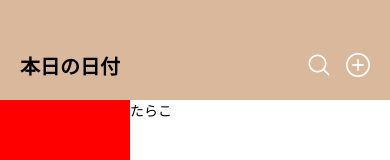
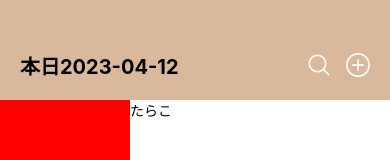
Before and after one commit to ken0426/eatLimit-app2.0, a React Native app: screen /homeScreen in a window 390 px wide. Shown: the top 160 px of the page. Built offline with nearby package versions, Linux system fonts and the light colour scheme.

Commit message:
[fix] 動的に日付が変更されるように実装

```diff
--- a/src/components/HomeScreen.tsx
+++ b/src/components/HomeScreen.tsx
@@ -60,7 +60,9 @@ const HomeScreen = ({ navigation }: Props) => {
         }}
       >
         <View>
-          <Text style={{ fontSize: 20, fontWeight: 'bold' }}>本日の日付</Text>
+          <Text style={{ fontSize: 20, fontWeight: 'bold' }}>
+            {`本日${moment().format('YYYY-MM-DD')}`}
+          </Text>
         </View>
         <View
           style={{
```
